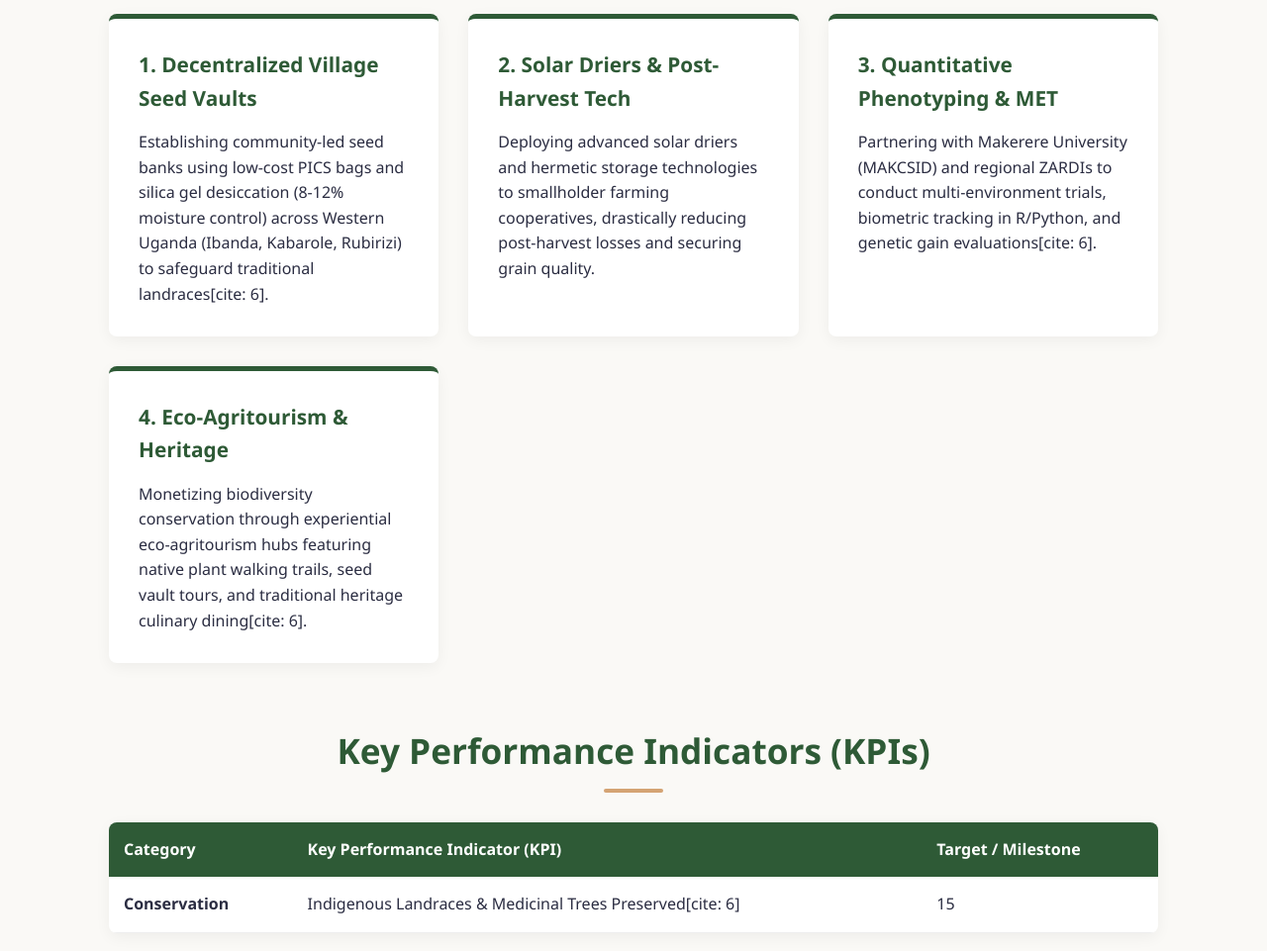
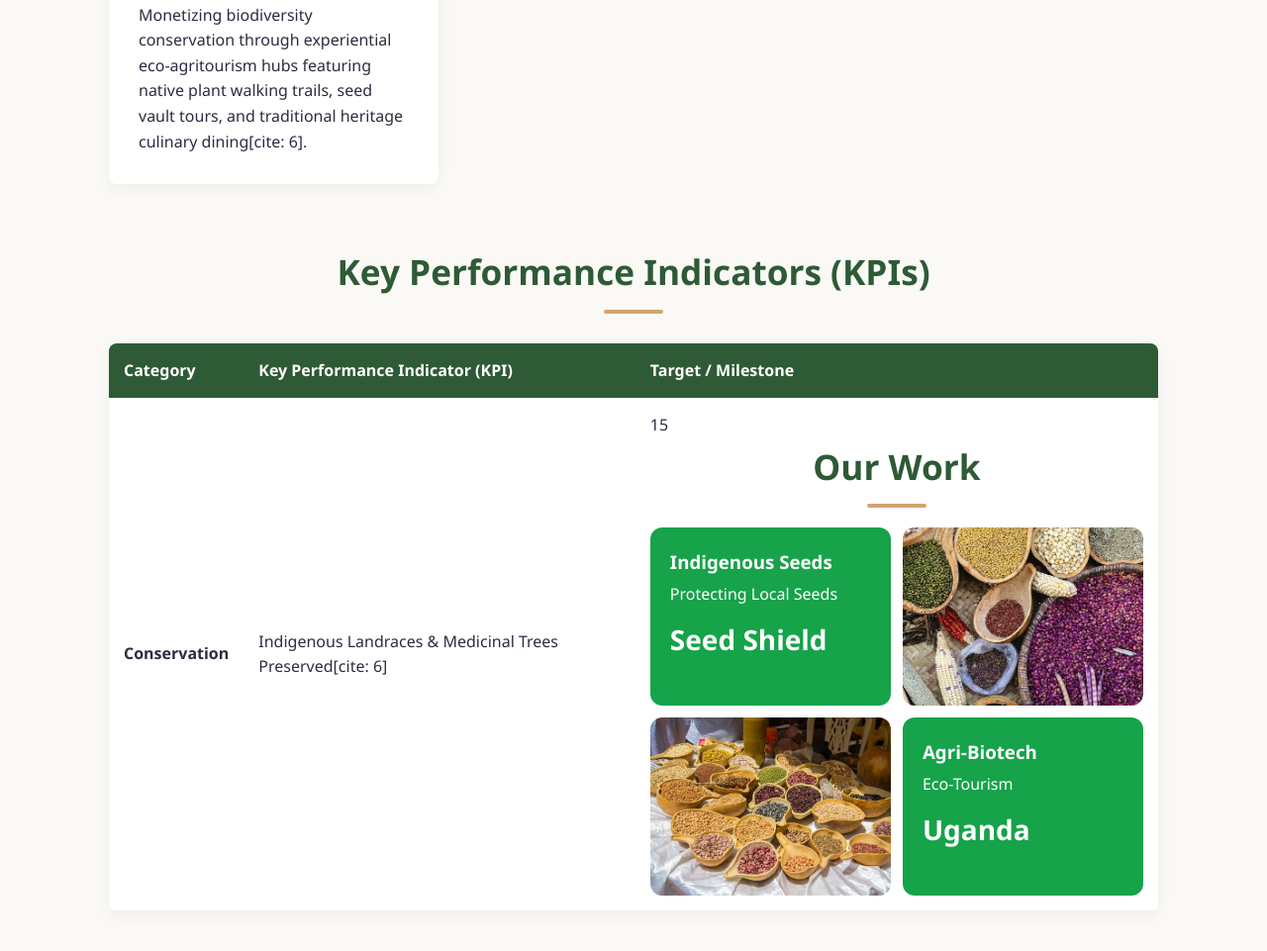
Before and after one commit to Abarindadominicsavio/Seed-Shield-Africa, a plain HTML site: page index.html in a window 1280 px wide. Shown: the part 1443-2404 px from the top of the page at 99% size. Drawn offline with Linux system fonts and the light colour scheme.

Commit message:
Update index.html

```diff
--- a/index.html
+++ b/index.html
@@ -1,10 +1,4 @@
 <!DOCTYPE html>
-<div style="display: grid; grid-template-columns: 1fr 1fr; gap: 12px; margin: 16px 0;">
-  <img src="images (1).jpg" style="width:100%; height:220px; object-fit:cover; border-radius:12px;" alt="Seeds">
-  <img src="images (2).jpg" style="width:100%; height:220px; object-fit:cover; border-radius:12px;" alt="Seeds">
-  <img src="images (3).jpg" style="width:100%; height:220px; object-fit:cover; border-radius:12px;" alt="Maize">
-  <img src="images.jpg" style="width:100%; height:220px; object-fit:cover; border-radius:12px;" alt="Farm">
-</div>
 <html lang="en">
 <head>
     <meta charset="UTF-8">
@@ -105,3 +99,23 @@
                         <td><strong>Conservation</strong></td>
                         <td>Indigenous Landraces & Medicinal Trees Preserved[cite: 6]</td>
                         <td>15
+                          <h2 style="text-align:center;">Our Work</h2>
+<div style="display: grid; grid-template-columns: 1fr 1fr; gap: 12px; max-width: 800px; margin: 0 auto;">
+
+  <div style="background:#16a34a; color:white; border-radius:12px; padding:20px;">
+    <h3 style="margin:0;">Indigenous Seeds</h3>
+    <p style="margin:5px 0 0;">Protecting Local Seeds</p>
+    <p style="font-size:28px; font-weight:bold; margin:10px 0 0;">Seed Shield</p>
+  </div>
+
+  <img src="images (1).jpg" style="width:100%; height:180px; object-fit:cover; border-radius:12px;" alt="Seeds">
+
+  <img src="images (2).jpg" style="width:100%; height:180px; object-fit:cover; border-radius:12px;" alt="Farm">
+
+  <div style="background:#16a34a; color:white; border-radius:12px; padding:20px;">
+    <h3 style="margin:0;">Agri-Biotech</h3>
+    <p style="margin:5px 0 0;">Eco-Tourism</p>
+    <p style="font-size:28px; font-weight:bold; margin:10px 0 0;">Uganda</p>
+  </div>
+
+</div>
```
